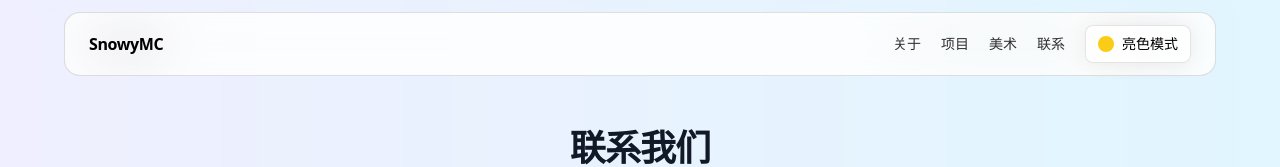
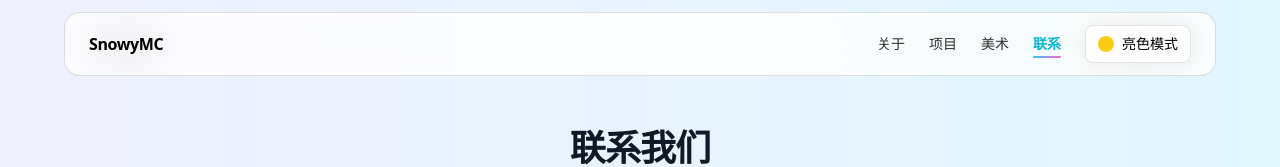
Before and after one commit to mincHR549/snowymc-website, a Next.js app: page /contact in a window 1280 px wide. Shown: the top 167 px of the page. Built offline with nearby package versions, Linux system fonts and the light colour scheme.

Commit message:
Update Navbar.tsx

```diff
--- a/components/Navbar.tsx
+++ b/components/Navbar.tsx
@@ -6,6 +6,7 @@ import { useEffect, useState } from "react";
 import ThemeToggle from "./ThemeToggle";
 import React from "react";
 import { FiMenu, FiX } from "react-icons/fi";
+import { useRouter } from "next/router";
 
 // ✅ 封装 MotionNav
 type MotionNavProps = MotionProps & React.HTMLAttributes<HTMLElement>;
@@ -18,6 +19,7 @@ const MotionDiv: React.FC<MotionDivProps> = (props) => <motion.div {...props} />
 export default function Navbar() {
   const [scrolled, setScrolled] = useState(false);
   const [menuOpen, setMenuOpen] = useState(false);
+  const router = useRouter();
 
   useEffect(() => {
     const handleScroll = () => {
@@ -60,16 +62,27 @@ export default function Navbar() {
         </Link>
 
         {/* 桌面端导航 */}
-        <div className="hidden md:flex items-center gap-5">
-          {navLinks.map((link) => (
+        <div className="hidden md:flex items-center gap-6 relative">
+          {navLinks.map((link) => {
+            const isActive = router.pathname === link.href;
+            return (
               <Link
                 key={link.href}
                 href={link.href}
-              className="text-sm text-black/80 hover:text-black transition dark:text-white/80 dark:hover:text-white"
+                className={`relative text-sm transition ${
+                  isActive
+                    ? "text-cyan-500 dark:text-cyan-400 font-semibold"
+                    : "text-black/80 hover:text-black dark:text-white/80 dark:hover:text-white"
+                }`}
               >
                 {link.label}
+                {/* 渐变下划线 */}
+                {isActive && (
+                  <span className="absolute left-0 -bottom-1 w-full h-[2px] rounded bg-gradient-to-r from-cyan-400 via-violet-400 to-pink-400"></span>
+                )}
               </Link>
-          ))}
+            );
+          })}
           <ThemeToggle />
         </div>
 
@@ -93,16 +106,26 @@ export default function Navbar() {
           className="md:hidden absolute top-[70px] left-0 w-full px-6"
         >
           <div className="flex flex-col gap-4 backdrop-blur-xl bg-white/90 dark:bg-black/60 rounded-2xl p-6 border border-black/10 dark:border-white/20 shadow-lg">
-            {navLinks.map((link) => (
+            {navLinks.map((link) => {
+              const isActive = router.pathname === link.href;
+              return (
                 <Link
                   key={link.href}
                   href={link.href}
-                className="text-base text-black/80 hover:text-black dark:text-white/80 dark:hover:text-white"
+                  className={`relative text-base transition ${
+                    isActive
+                      ? "text-cyan-500 dark:text-cyan-400 font-semibold"
+                      : "text-black/80 hover:text-black dark:text-white/80 dark:hover:text-white"
+                  }`}
                   onClick={() => setMenuOpen(false)}
                 >
                   {link.label}
+                  {isActive && (
+                    <span className="absolute left-0 -bottom-1 w-full h-[2px] rounded bg-gradient-to-r from-cyan-400 via-violet-400 to-pink-400"></span>
+                  )}
                 </Link>
-            ))}
+              );
+            })}
             <ThemeToggle />
           </div>
         </MotionDiv>
```
Lines whose indentation alone changed are shown as unchanged.
